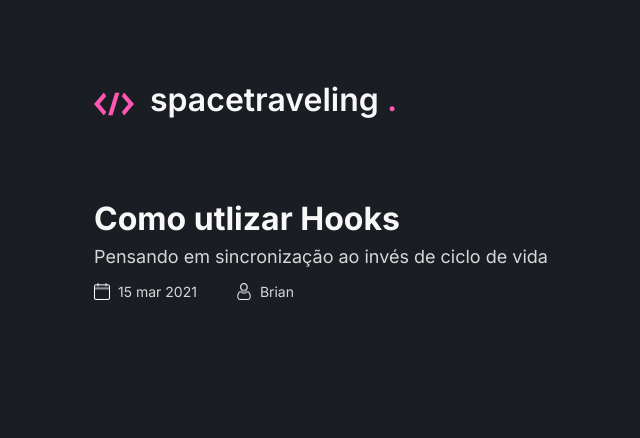
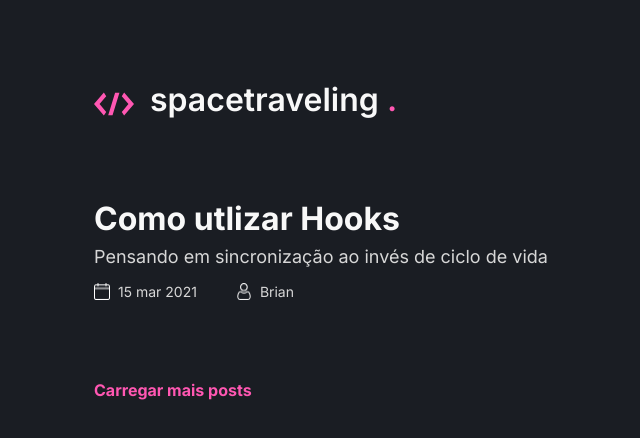
Before and after one commit to Brspontes/react-blog, a Next.js app: page / in a window 1280 px wide. Shown: the top 438 px of the page, without its empty margins (18-658 px from the left). Built offline with nearby package versions, Linux system fonts and the light colour scheme.

Commit message:
estilizando link carregar mais

```diff
--- a/src/pages/home.module.scss
+++ b/src/pages/home.module.scss
@@ -59,3 +59,10 @@
     color: #D7D7D7;
   }
 }
+
+.carregarMais {
+  margin-top: 5rem;
+
+  color: #FF57B2;
+  font-weight: bold;
+}
--- a/src/pages/index.tsx
+++ b/src/pages/index.tsx
@@ -46,6 +46,9 @@ export default function Home() {
               </div>
             </div>
           </div>
+          <div className={styles.carregarMais}>
+            <a href="#">Carregar mais posts</a>
+          </div>
         </div>
       </main>
     </>
--- a/src/styles/globals.scss
+++ b/src/styles/globals.scss
@@ -25,4 +25,9 @@
 body {
   background: var(--backgroud);
   font-family: Inter, sans-serif;
+
+  a {
+    color: inherit;
+    text-decoration: inherit;
+  }
 }
```
